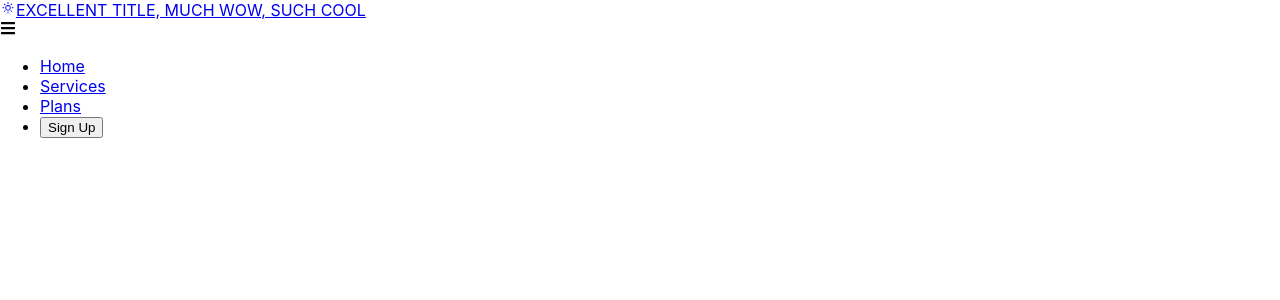
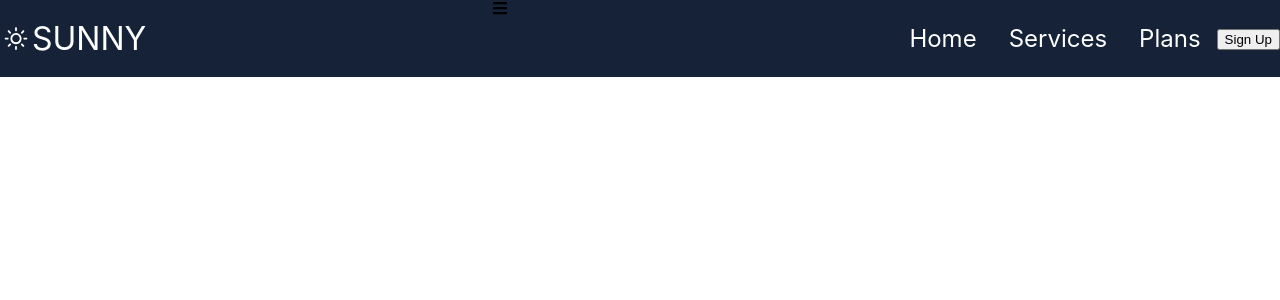
Before and after one commit to niiiiiiiiiiix/data-reporting-platform, a React (Create React App) app: page / in a window 1280 px wide. Shown: the top 300 px of the page. Built offline with nearby package versions, Linux system fonts and the light colour scheme.

Commit message:
Navbar initial styling

```diff
--- a/src/components/NavBar/NavBar.css
+++ b/src/components/NavBar/NavBar.css
@@ -0,0 +1,35 @@
+.navbar {
+  background: #152238;
+}
+
+.navbar-container {
+  display: flex;
+  justify-content: space-between;
+  width: 100%;
+  z-index: 1;
+}
+
+.navbar-logo {
+  color: #fff;
+  cursor: pointer;
+  text-decoration: none;
+  font-size: 32px;
+  display: flex;
+  align-items: center;
+}
+
+.nav-menu {
+  display: flex;
+  align-items: center;
+  list-style: none;
+  justify-content: flex-end;
+}
+
+.nav-links {
+  color: #fff;
+  display: flex;
+  align-items: center;
+  text-decoration: none;
+  padding: 8px 16px;
+  font-size: 24px;
+}
--- a/src/components/NavBar/NavBar.js
+++ b/src/components/NavBar/NavBar.js
@@ -2,6 +2,7 @@ import { React, useState } from "react";
 import { Link } from "react-router-dom";
 import { WiDaySunny } from "react-icons/wi";
 import { FaBars, FaTimes } from "react-icons/fa";
+import "./NavBar.css";
 
 function Navbar() {
   const [click, setClick] = useState(false);
@@ -13,7 +14,7 @@ function Navbar() {
       <div className="navbar-container container">
         <Link to="/" className="navbar-logo">
           <WiDaySunny className="navbar-icon" />
-          EXCELLENT TITLE, MUCH WOW, SUCH COOL
+          SUNNY
         </Link>
         <div className="menu-icon" onClick={handleClick}>
           {click ? <FaTimes /> : <FaBars />}
```
